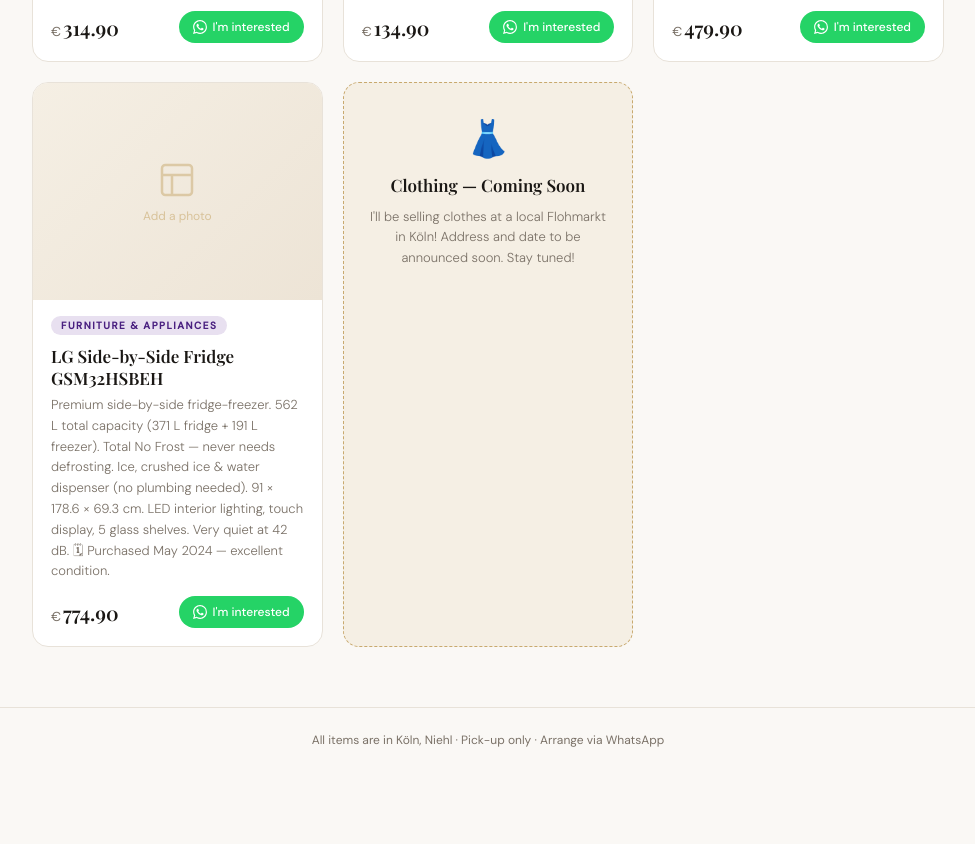
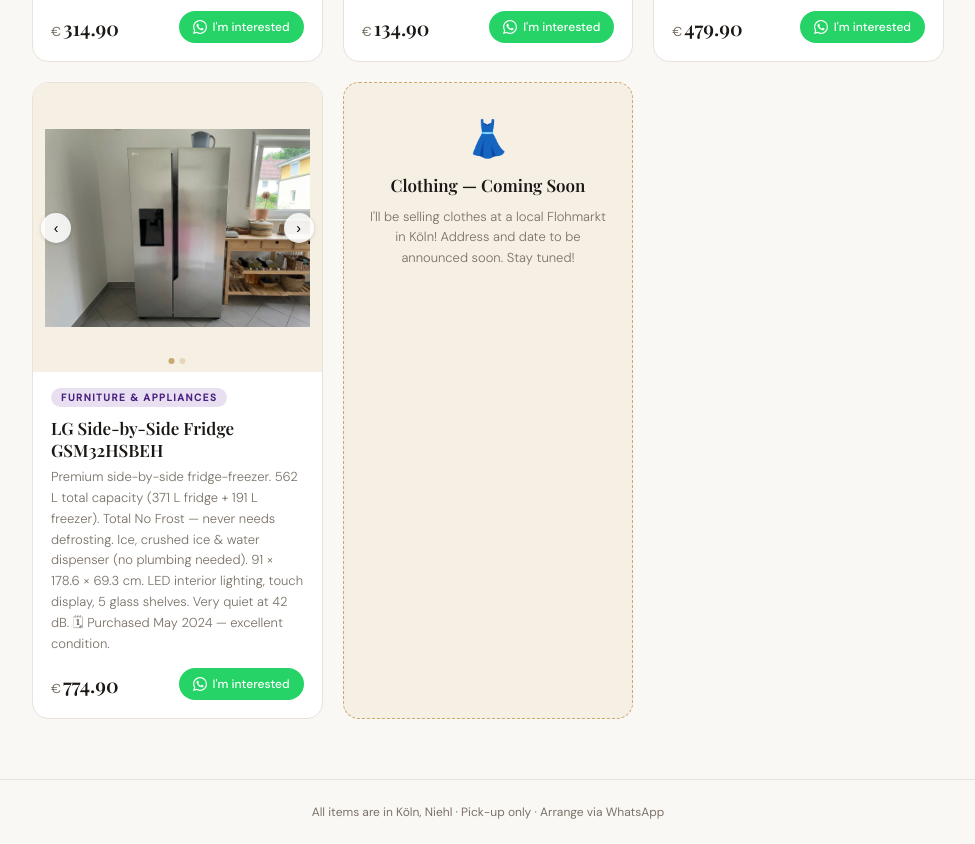
Before and after one commit to MiaFerreira/flohmarkt, a plain HTML site: page index.html in a window 1280 px wide. Shown: the part 982-1826 px from the top of the page, without its empty margins (152-1127 px from the left). Before the commit the page ends 1754 px from the top, so only its background shows below. Drawn offline with nearby package versions, Linux system fonts and the light colour scheme.

Commit message:
photos update
update lounge set photos and add fridge photos

```diff
--- a/index.html
+++ b/index.html
@@ -480,10 +480,15 @@
 
   <!-- CARD 4 — LG FRIDGE -->
   <div class="card" data-category="furniture">
-    <!-- Troque pelo nome da sua foto: <img src="fotos/lg-geladeira.jpg" class="card-img" alt="LG Side-by-Side Fridge"> -->
-    <div class="card-img-placeholder">
-      <svg width="40" height="40" fill="none" stroke="currentColor" stroke-width="1.5" viewBox="0 0 24 24"><rect x="3" y="3" width="18" height="18" rx="2"/><path d="M3 9h18M9 21V9"/></svg>
-      <span data-en="Add a photo" data-pt="Adicione uma foto">Add a photo</span>
+    <div class="card-carousel" style="position:relative; width:100%; aspect-ratio:1/1; background:var(--accent-light); overflow:hidden; flex-shrink:0;">
+      <img src="fotos/lg-geladeira-1.png" class="card-img" alt="LG Side-by-Side Fridge" style="position:absolute; top:0; left:0; width:100%; height:100%; object-fit:contain; padding:12px; opacity:1; transition:opacity 0.4s; cursor:zoom-in;">
+      <img src="fotos/lg-geladeira-2.png" class="card-img" alt="LG Side-by-Side Fridge interior" style="position:absolute; top:0; left:0; width:100%; height:100%; object-fit:contain; padding:12px; opacity:0; transition:opacity 0.4s; cursor:zoom-in;">
+      <button onclick="prevSlide(this)" style="position:absolute; left:8px; top:50%; transform:translateY(-50%); background:rgba(255,255,255,0.85); border:none; border-radius:50%; width:30px; height:30px; cursor:pointer; font-size:14px; display:flex; align-items:center; justify-content:center; box-shadow:0 1px 4px rgba(0,0,0,0.15);">‹</button>
+      <button onclick="nextSlide(this)" style="position:absolute; right:8px; top:50%; transform:translateY(-50%); background:rgba(255,255,255,0.85); border:none; border-radius:50%; width:30px; height:30px; cursor:pointer; font-size:14px; display:flex; align-items:center; justify-content:center; box-shadow:0 1px 4px rgba(0,0,0,0.15);">›</button>
+      <div style="position:absolute; bottom:8px; left:50%; transform:translateX(-50%); display:flex; gap:5px;">
+        <span class="dot active" style="width:6px; height:6px; border-radius:50%; background:var(--accent); display:inline-block; transition:opacity 0.3s;"></span>
+        <span class="dot" style="width:6px; height:6px; border-radius:50%; background:var(--accent); opacity:0.35; display:inline-block; transition:opacity 0.3s;"></span>
+      </div>
     </div>
     <div class="card-body">
       <span class="card-category cat-appliances" data-en="Furniture & Appliances" data-pt="Móveis & Eletrodomésticos">Furniture & Appliances</span>
@@ -614,6 +619,29 @@
       openImageModal(this.src);
     });
   });
+
+  // ── CAROUSEL ──
+  function getCarousel(btn) {
+    return btn.closest('.card-carousel');
+  }
+  function setSlide(carousel, index) {
+    const imgs = carousel.querySelectorAll('.card-img');
+    const dots = carousel.querySelectorAll('.dot');
+    imgs.forEach((img, i) => img.style.opacity = i === index ? '1' : '0');
+    dots.forEach((dot, i) => dot.style.opacity = i === index ? '1' : '0.35');
+    carousel.dataset.slide = index;
+  }
+  function nextSlide(btn) {
+    const c = getCarousel(btn);
+    const imgs = c.querySelectorAll('.card-img');
+    setSlide(c, (parseInt(c.dataset.slide || 0) + 1) % imgs.length);
+  }
+  function prevSlide(btn) {
+    const c = getCarousel(btn);
+    const imgs = c.querySelectorAll('.card-img');
+    setSlide(c, (parseInt(c.dataset.slide || 0) - 1 + imgs.length) % imgs.length);
+  }
+  document.querySelectorAll('.card-carousel').forEach(c => c.dataset.slide = '0');
 </script>
 </body>
 </html>
```
Also changed, not shown: fotos/lexi-lounge-set.jpeg (added), fotos/lg-geladeira-1.png (added), fotos/lg-geladeira-2.png (added), 1 other file.
